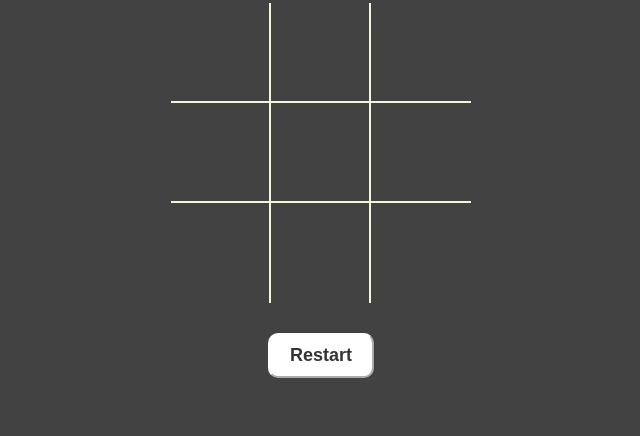
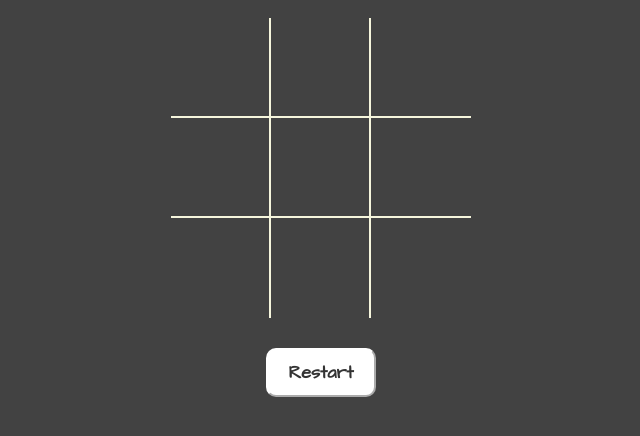
Before and after one commit to mylordkaz/Tic-tac-toe, a plain HTML site: page index.html in a window 1280 px wide. Shown: the part 310-746 px from the top of the page, without its empty margins (319-959 px from the left). Drawn offline with Linux system fonts and the light colour scheme.

Commit message:
add font

```diff
--- a/style.css
+++ b/style.css
@@ -1,3 +1,5 @@
+@import url('https://fonts.googleapis.com/css2?family=Architects+Daughter&display=swap');
+
 *{
 margin: 0;
 padding: 0;
@@ -9,7 +11,7 @@ box-sizing: border-box;
 body{
     color: beige;
     background-color: rgb(66, 66, 66);
-    font-family: Arial, Helvetica, sans-serif;
+    font-family: 'Architects Daughter', cursive;
 }
 .title{
     font-size: 54px;
@@ -56,6 +58,7 @@ button {
     font-size: 18px;
     transition: 200ms transform;
     font-weight: 600;
+    font-family: 'Architects Daughter', cursive;
 }
 button:hover {
     cursor: pointer;
```
